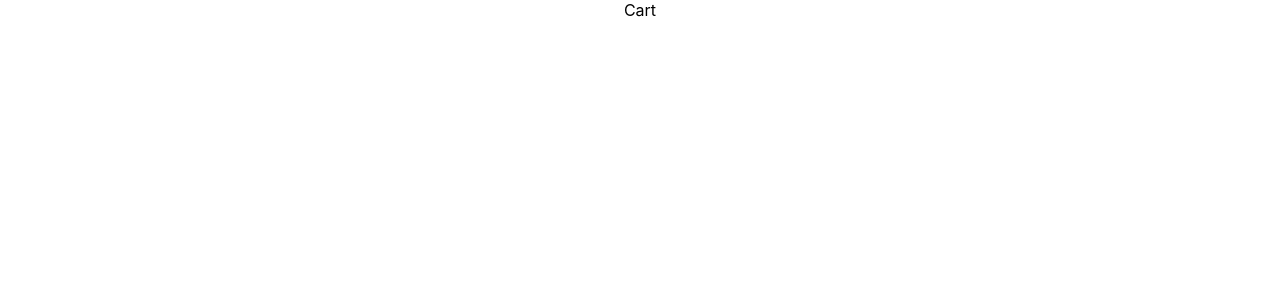
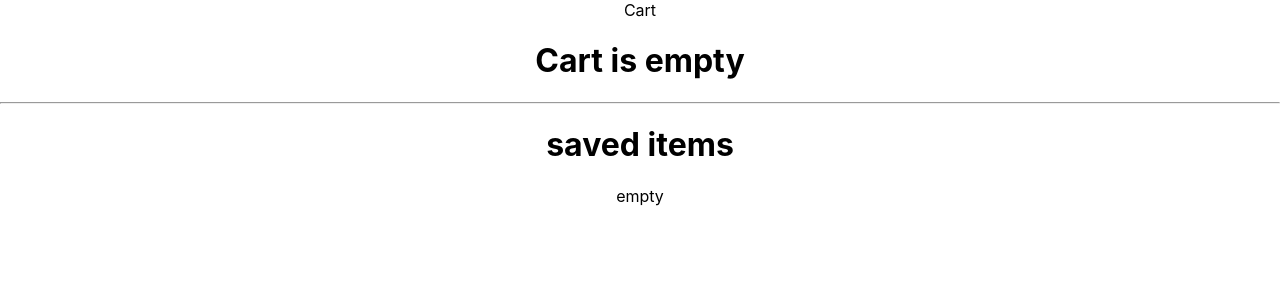
Before and after one commit to BALAJI141031/roc8-sprint-cart-feature, a React (Create React App) app: page /cart in a window 1280 px wide. Shown: the top 300 px of the page. Built offline with nearby package versions, Linux system fonts and the light colour scheme.

Commit message:
feat:save for later

```diff
--- a/src/components/cartItem.js
+++ b/src/components/cartItem.js
@@ -1,7 +1,8 @@
 import React from 'react'
 import {useState,useReducer} from 'react'
-
+import {useCart} from '../context.js/cart'
 function CartItem({cartItem}) {
+    const {dispatchCart}=useCart()
 
     const setCounterCb=(counter,action)=>{
         console.log(action.type)
@@ -11,7 +12,6 @@ function CartItem({cartItem}) {
         }else{
             return counter=counter-1
         }
-        // return result
     }
 
     const [counter,setCounter]=useReducer(setCounterCb,1)
@@ -28,7 +28,12 @@ function CartItem({cartItem}) {
                 -
             </button>
             </div>
+            <button onClick={()=>dispatchCart({type:"remove",payload:cartItem.id})}>Remove</button>
+            <button onClick={()=>dispatchCart({type:"save",payload:cartItem})}>Save For Later</button>
 
+            {
+
+            }
         </div>
   )
 }
--- /dev/null
+++ b/src/components/savedItem.js
@@ -0,0 +1,14 @@
+import React from 'react'
+import {useCart} from '../context.js/cart'
+function SavedItem({savedItem}) {
+    const {dispatchCart}=useCart()
+  return (
+    <div>
+        <img src={savedItem.imageUrl}/>
+        <p>{savedItem.brand}</p>
+        <button onClick={()=>dispatchCart({type:"cart",payload:savedItem,falg:true})}>Move TO cart</button>
+    </div>
+  )
+}
+
+export default SavedItem
--- a/src/context.js/cart.js
+++ b/src/context.js/cart.js
@@ -7,11 +7,23 @@ const CartProvider = ({ children }) => {
   const reducerFn = (cartState, action) => {
     switch (action.type) {
       case "cart":
+        let savedItemsFromCart=[]
+        if(action.flag){
+           savedItemsFromCart=cartState.saved.filter((prodct)=>prodct.id!==action.payload.id)
+        }
         return {
           ...cartState,
           cart: [...cartState.cart,action.payload],
+          saved:savedItemsFromCart
         //   cartCount: action.payload.cartCount,
         };
+      case "remove":
+        const filteredItems=cartState.cart.filter((product)=>product.id!==action.payload)
+        return {...cartState,cart:filteredItems}
+      case "save":
+        const savedItems=[...cartState.saved,action.payload]
+        const cartItems=cartState.cart.filter((product)=>product.id!==action.payload.id)
+        return {...cartState,cart:cartItems,saved:savedItems}
       case "cartTotalAmount":
         return { ...cartState, cartTotal: action.payload };
       case "discountAmount":
@@ -22,10 +34,11 @@ const CartProvider = ({ children }) => {
   };
 
   const [
-    { cart, cartCount, cartTotal, discount },
+    { cart, cartCount, cartTotal, discount,saved },
     dispatchCart,
   ] = useReducer(reducerFn, {
     cart: [],
+    saved:[],
     cartCount: 0,
     cartTotal: 0,
     discount: 0,
@@ -39,6 +52,7 @@ const CartProvider = ({ children }) => {
         cartCount,
         cartTotal,
         discount,
+        saved
       }}
     >
       {children}
--- a/src/routes/cart.js
+++ b/src/routes/cart.js
@@ -2,16 +2,23 @@ import React from 'react'
 import {useCart} from '../context.js/cart'
 import Products from './products'
 import CartItem from '../components/cartItem'
-
+import SavedItem from '../components/savedItem'
 function Cart() {
 
-    const {cart}=useCart()
+    const {cart,saved}=useCart()
   return (
     <div>
         Cart
-        {cart.length !==0 && cart.map((cartItem)=>{
-            return <CartItem cartItem={cartItem}/>
-        }) }
+        {cart.length !==0 ? cart.map((cartItem)=>{
+            return <CartItem cartItem={cartItem} key={cartItem.id}/>
+        }) :<div><h1>Cart is empty</h1></div>}
+        <div>
+            <hr/>
+        <h1>saved items</h1>
+        {saved.length!==0 ?
+        saved.map((savedItem)=><SavedItem savedItem={savedItem} key={savedItem.id}/>):"empty"
+    }
+    </div>
     </div>
   )
 }
```
